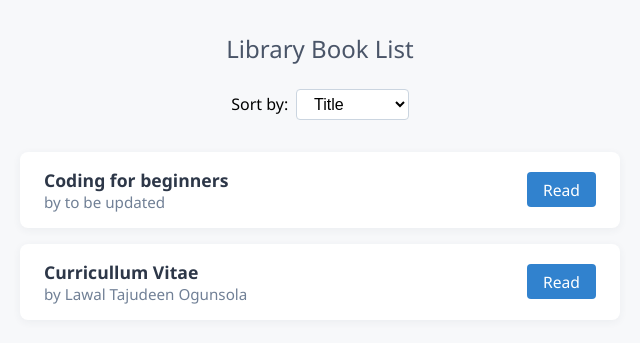
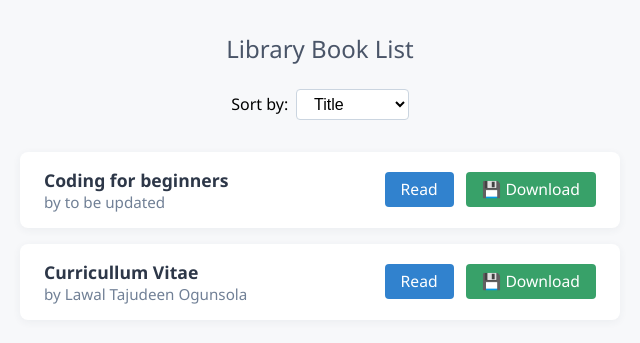
Before and after one commit to lawalTheWest/mylib, a Django app: page / in a window 1280 px wide. Shown: the part 96-439 px from the top of the page, without its empty margins (320-960 px from the left). Run offline with Django 4.2, Linux system fonts and the light colour scheme; data comes from the database, SQL or seed files in the repository.

Commit message:
added a download feature for each book

```diff
--- a/mylib/books/templates/books/book_list.html
+++ b/mylib/books/templates/books/book_list.html
@@ -91,6 +91,19 @@
         a:hover {
             background: #225ea8;
         }
+        .download-link {
+            background: #38a169;
+            color: #fff;
+            text-decoration: none;
+            padding: 0.4rem 1rem;
+            border-radius: 4px;
+            font-size: 0.98rem;
+            margin-left: 0.5rem;
+            transition: background 0.2s;
+        }
+        .download-link:hover {
+            background: #276749;
+        }
         @media (max-width: 700px) {
             ul {
                 max-width: 98vw;
@@ -126,7 +139,10 @@
                     <span class="book-title">{{ book.title }}</span>
                     <span class="book-author">by {{ book.author }}</span>
                 </div>
-                <a href="{% url 'book_detail' book.pk %}">Read</a>
+                <div>
+                    <a href="{% url 'book_detail' book.pk %}">Read</a>
+                    <a href="{% url 'download_book' book.pk %}" class="download-link">&#128190; Download</a>
+                </div>
             </li>
         {% empty %}
             <li>No Books Available</li>
--- a/mylib/books/urls.py
+++ b/mylib/books/urls.py
@@ -4,4 +4,5 @@ from . import views
 urlpatterns = [
     path('', views.book_list, name='book_list'),
     path('book/<uuid:pk>/', views.book_detail, name='book_detail'),
+    path('download/<uuid:pk>/', views.download_book, name='download_book'),
 ]
--- a/mylib/books/views.py
+++ b/mylib/books/views.py
@@ -1,3 +1,4 @@
+from django.http import FileResponse, Http404
 from django.shortcuts import render, get_object_or_404
 from .models import Book
 
@@ -9,3 +10,10 @@ def book_list(request):
 def book_detail(request, pk):
     book = get_object_or_404(Book, pk=pk)
     return render(request, 'books/book_detail.html', {'book': book})
+
+def download_book(request, pk):
+    book = get_object_or_404(Book, pk=pk)
+    if not book.file:
+        raise Http404("File not found.")
+    response = FileResponse(book.file.open('rb'), as_attachment=True, filename=book.file.name.split('/')[-1])
+    return response
```
Also changed, not shown: mylib/books/templates/books/book_detail.html (+19 -0 lines).
